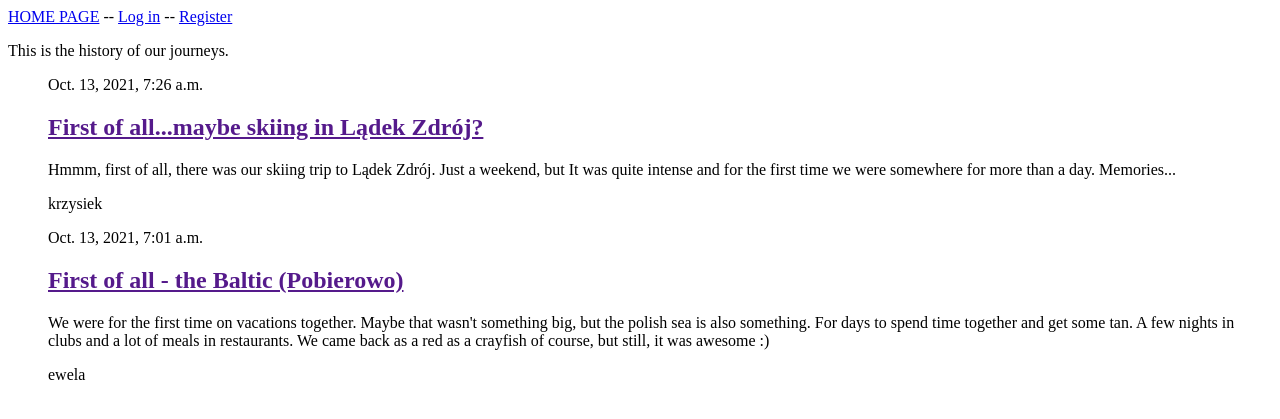
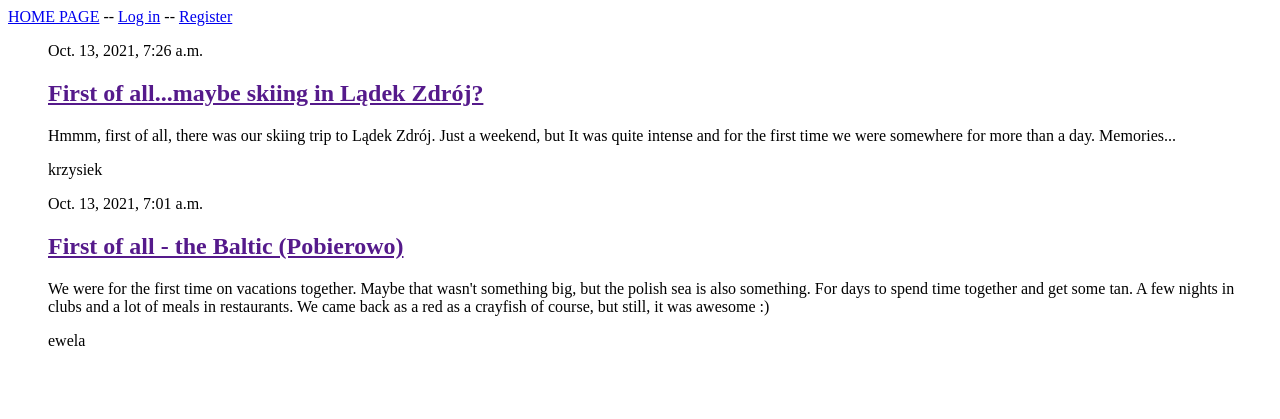
Before and after one commit to ewelinajablonska/blog_page, a Django app: page / in a window 1280 px wide. Shown: the top 419 px of the page. Run offline with Django 3.2, Linux system fonts and the light colour scheme; data comes from the database, SQL or seed files in the repository.

Commit message:
delete blog description in index file

```diff
--- a/blog_app/templates/blog_app/index.html
+++ b/blog_app/templates/blog_app/index.html
@@ -1,8 +1,6 @@
 {% extends "blog_app/base.html" %}
 
 {% block content %}
-
-    <p> This is the history of our journeys. </p>
 
     <ul>
         {% for post in posts %}
```
